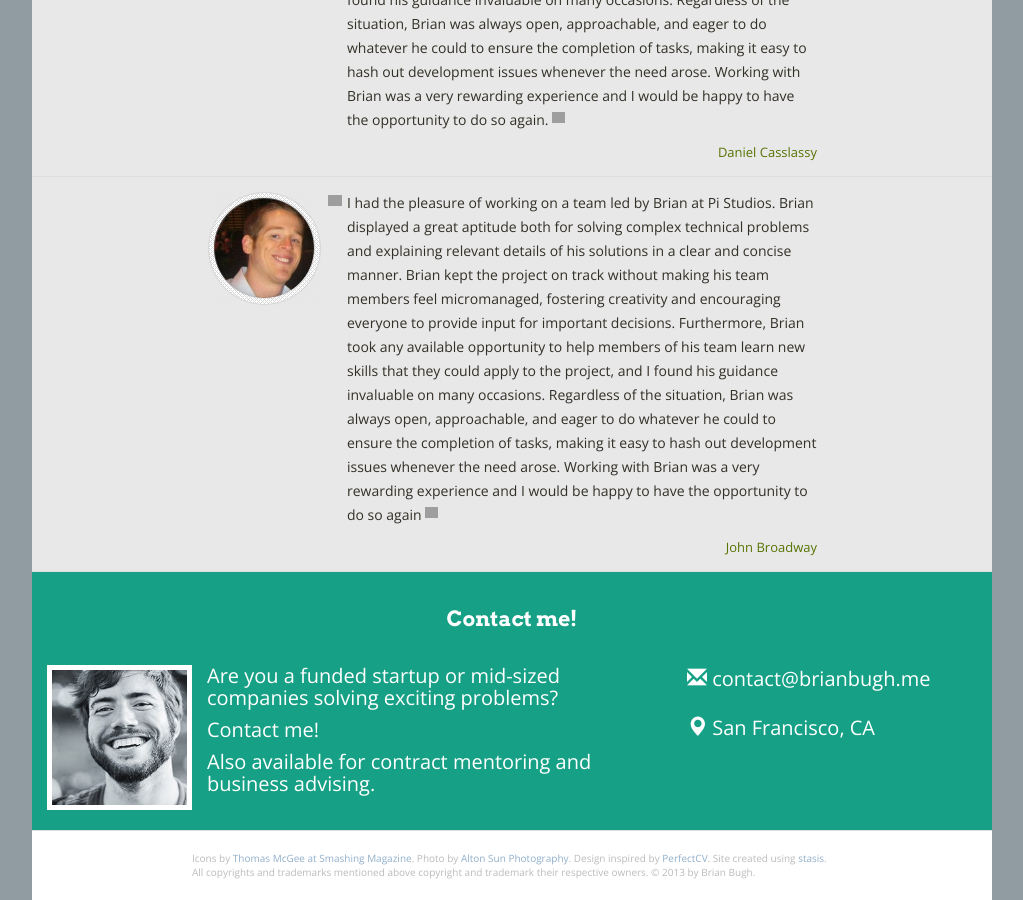
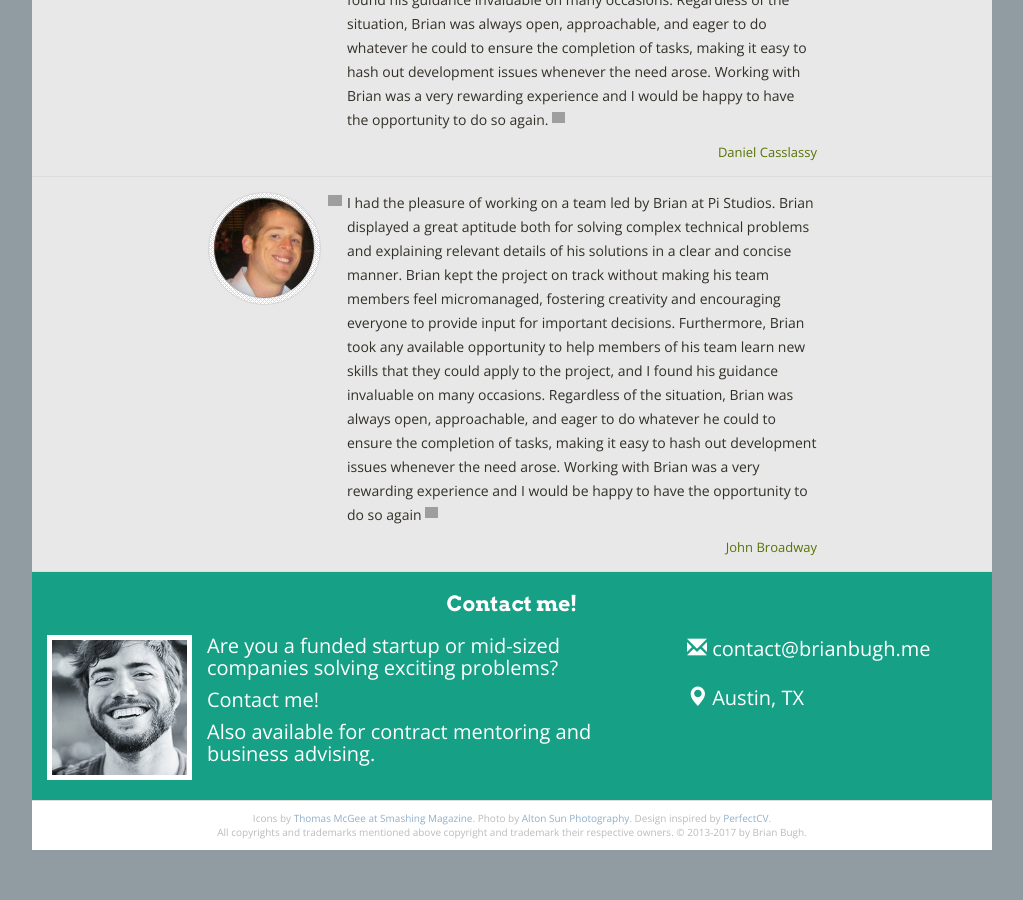
Before and after one commit to bbugh/bbugh.github.io-2015, a Jekyll site: the page built from resume.html, in a window 1280 px wide and 900 px high, scrolled down 2551 px. Shown: the whole window, without its empty margins (128-1151 px from the left). Built offline with Jekyll 4.4.1, drawn with Linux system fonts in a browser that asks for light colours; after the commit the page ends 3401 px from its top, so only the background shows below that; grey boxes are pictures that could not be loaded.

Commit message:
fixed some stuff

```diff
--- a/_includes/footer.html
+++ b/_includes/footer.html
@@ -1,5 +1,5 @@
 <div class="row footer">
-  <div class="col-sm-8 col-sm-offset-2" style="padding:10px 0;">
+  <div class="col-sm-8 col-sm-offset-2" style="padding:0px 0; text-align:center">
     <p>
       Icons by <a href="http://www.smashingmagazine.com/2010/12/23/free-icon-set-for-web-developers-coded/">Thomas McGee at Smashing Magazine</a>.
 
@@ -7,9 +7,8 @@
 
       Design inspired by <a href="http://themeforest.net/item/perfectcv-responsive-bootstrap-cv-resume/4102616">PerfectCV</a>.
 
-      Site created using <a href="https://github.com/winton/stasis">stasis</a>.
-
-      All copyrights and trademarks mentioned above copyright and trademark their respective owners. © 2013 by Brian Bugh.
+      <br>
+      All copyrights and trademarks mentioned above copyright and trademark their respective owners. © 2013-{{ site.time | date: '%Y' }} by Brian Bugh.
     </p>
   </div>
 </div>
--- a/_includes/head.html
+++ b/_includes/head.html
@@ -14,10 +14,9 @@
     <link rel="stylesheet" href="https://maxcdn.bootstrapcdn.com/bootstrap/3.3.5/css/bootstrap-theme.min.css">
 
     <!-- Latest compiled and minified JavaScript -->
-    <script src="https://maxcdn.bootstrapcdn.com/bootstrap/3.3.5/js/bootstrap.min.js"></script>
+    <!--<script src="https://maxcdn.bootstrapcdn.com/bootstrap/3.3.5/js/bootstrap.min.js"></script>-->
 
-    <link href='http://fonts.googleapis.com/css?family=Open+Sans:400,700' rel='stylesheet' type='text/css'>
-    <link href='http://fonts.googleapis.com/css?family=Arvo:700' rel='stylesheet' type='text/css'>
+    <link href='http://fonts.googleapis.com/css?family=Arvo:700|Open+Sans:400,700' rel='stylesheet' type='text/css'>
 
     <link rel="stylesheet" href="{{ "/css/site.css" | prepend: site.baseurl }}">
     <link rel="stylesheet" href="{{ "/css/testimonial.css" | prepend: site.baseurl }}">
--- a/_includes/personal_info.html
+++ b/_includes/personal_info.html
@@ -1,4 +1,4 @@
-<div id="contact" class="row headline personal-info">
+<div id="contact" class="row headline personal-info" style="padding:0">
   <div class="col-sm-12">
     <h1>Contact me!</h1>
   </div>
@@ -20,7 +20,7 @@
     </div>
     <div class="contact-method">
       <span class="glyphicon glyphicon-map-marker"></span>
-      <a>San Francisco, CA</a>
+      <a>Austin, TX</a>
     </div>
   </div>
 </div>
```
